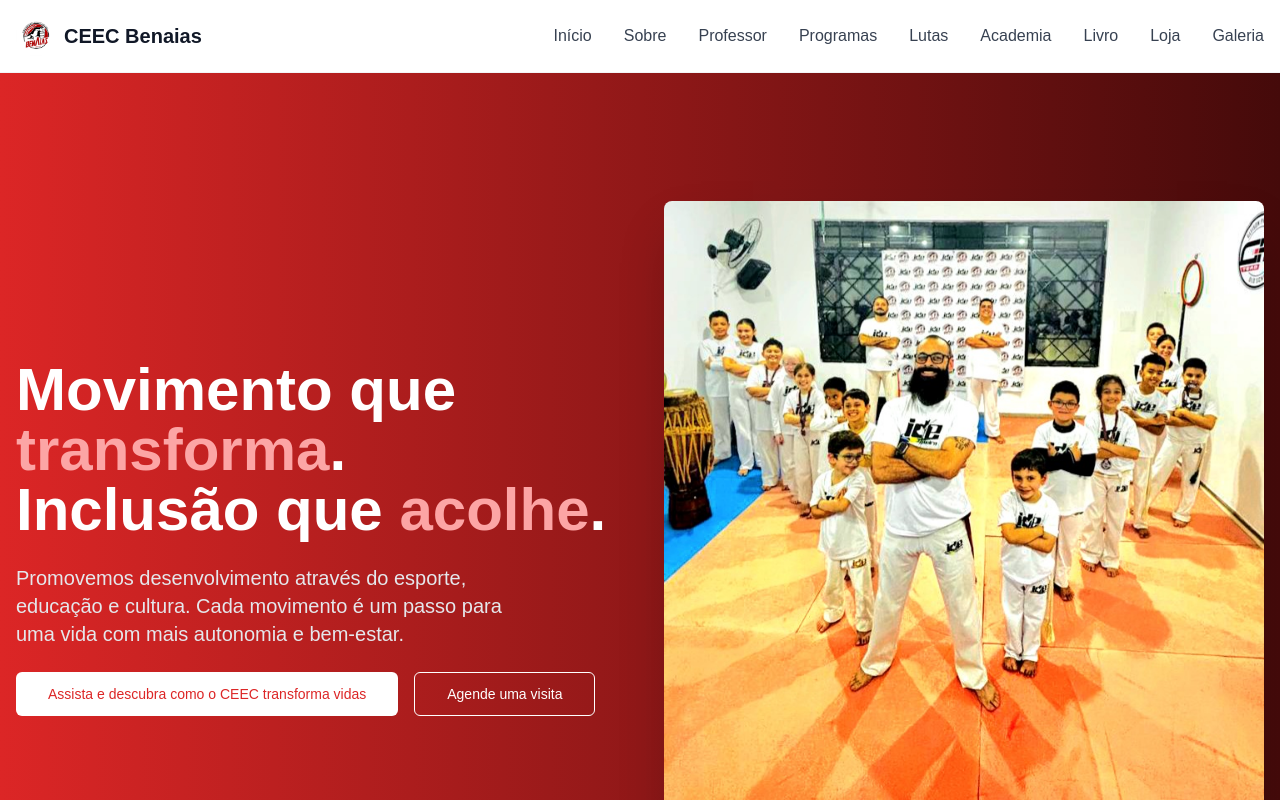
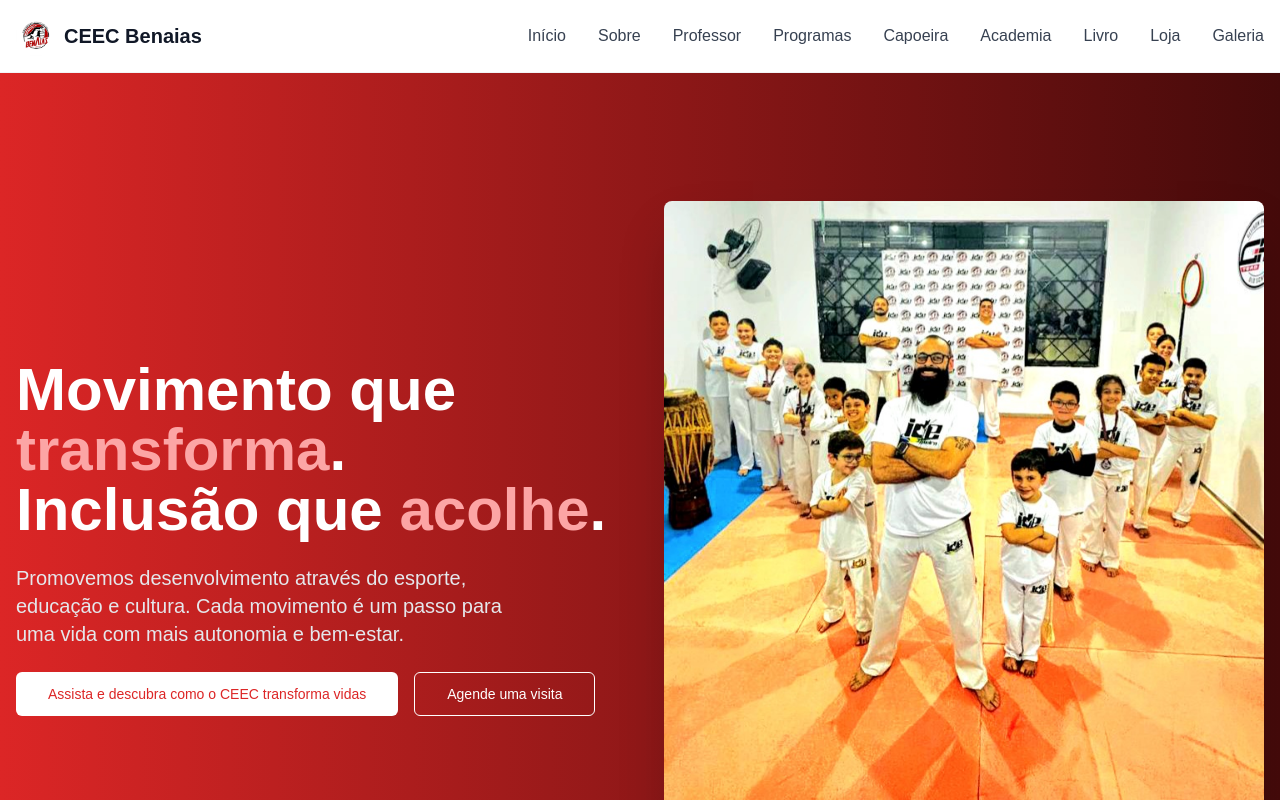
Before and after one commit to ClaudioJaymeDiniz/ceecbenaias-next, a Next.js app: page / in a window 1280 px wide. Shown: the top 800 px of the page. Built offline with nearby package versions, Linux system fonts and the light colour scheme.

Commit message:
alterando pagina lutas para capoeira

```diff
--- a/src/app/lutas/page.tsx
+++ b/src/app/capoeira/page.tsx
@@ -45,7 +45,7 @@ const lutas = [
     id: 4,
     nome: "Maculelê",
     descricao: "Dança folclórica brasileira que simula uma luta com bastões.",
-    imagem: "/cap-4.jpeg?height=300&width=400",
+    imagem: "/maculele.jpg?height=300&width=400",
     caracteristicas: ["Uso de bastões", "Dança folclórica", "Ritmo intenso"],
   },
 ];
@@ -60,7 +60,7 @@ export default function LutasPage() {
       <section className="py-16 bg-gradient-to-r from-red-600 to-red-950 text-white">
         <div className="container mx-auto px-4 text-center">
           <h1 className="text-4xl lg:text-5xl font-bold mb-6">
-            Modalidades de Luta
+            Modalidades de Capoeira
           </h1>
           <p className="text-xl text-gray-200 max-w-3xl mx-auto">
             Conheça os diferentes estilos e modalidades que ensinamos no CEEC
--- a/src/components/footer/footer.tsx
+++ b/src/components/footer/footer.tsx
@@ -71,10 +71,10 @@ export default function Footer() {
                 Programas
               </Link>
               <Link
-                href="/lutas"
+                href="/capoeira"
                 className="block text-gray-400 hover:text-white transition-colors"
               >
-                Lutas
+                Capoeira
               </Link>
               <Link
                 href="/academia"
--- a/src/components/header/header.tsx
+++ b/src/components/header/header.tsx
@@ -43,10 +43,10 @@ export default function Header() {
             Programas
           </Link>
           <Link
-            href="/lutas"
+            href="/capoeira"
             className="text-gray-700 hover:text-red-600 transition-colors"
           >
-            Lutas
+            Capoeira
           </Link>
 
           <Link
@@ -122,11 +122,11 @@ export default function Header() {
               Programas
             </Link>
             <Link
-              href="/lutas"
+              href="/capoeira"
               className="block text-gray-700 hover:text-red-600 transition-colors py-2"
               onClick={() => setIsMenuOpen(false)}
             >
-              Lutas
+              Capoeira
             </Link>
             <Link
               href="/Academia"
```
Also changed, not shown: 2 other files (tests, documents, lock files or other folders).
